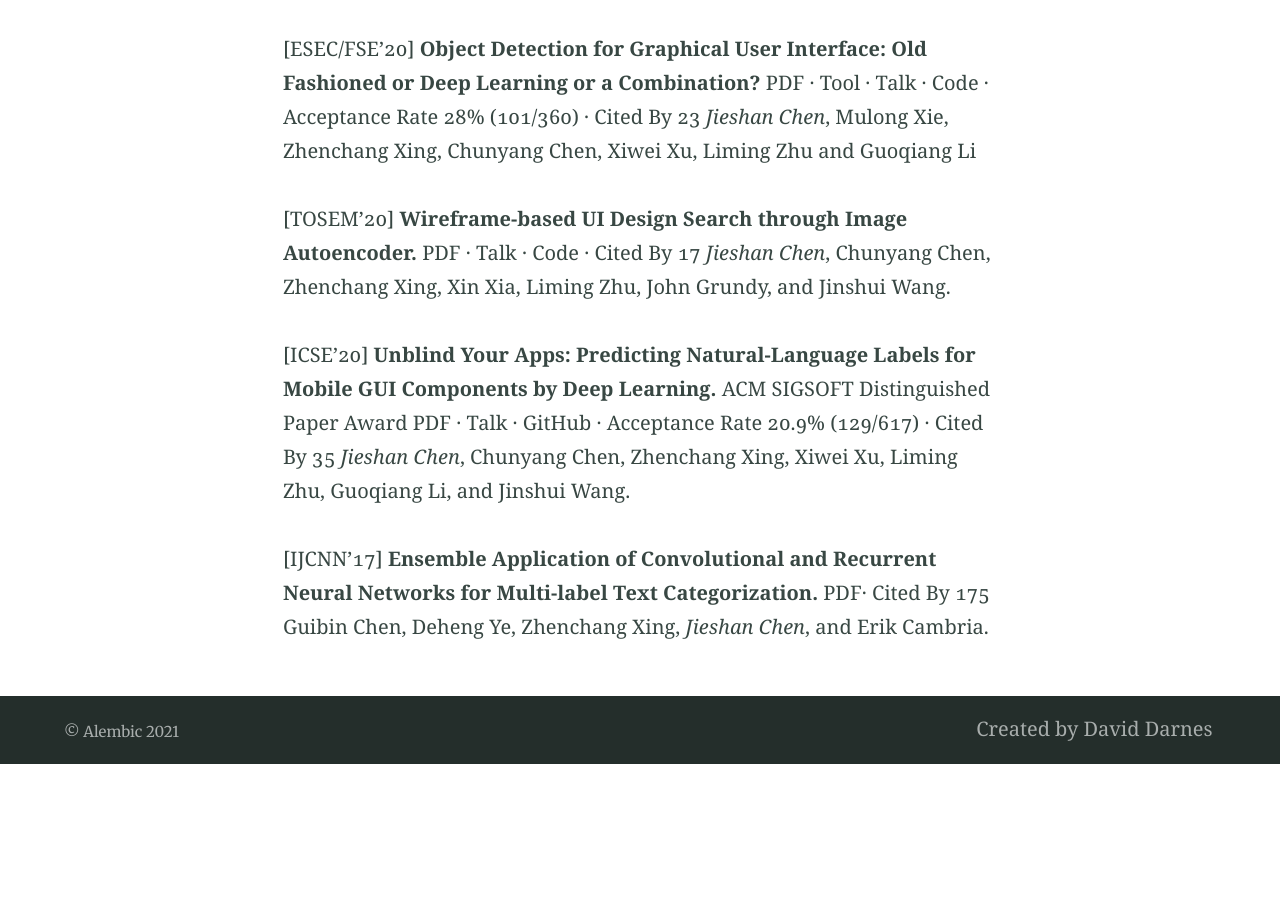
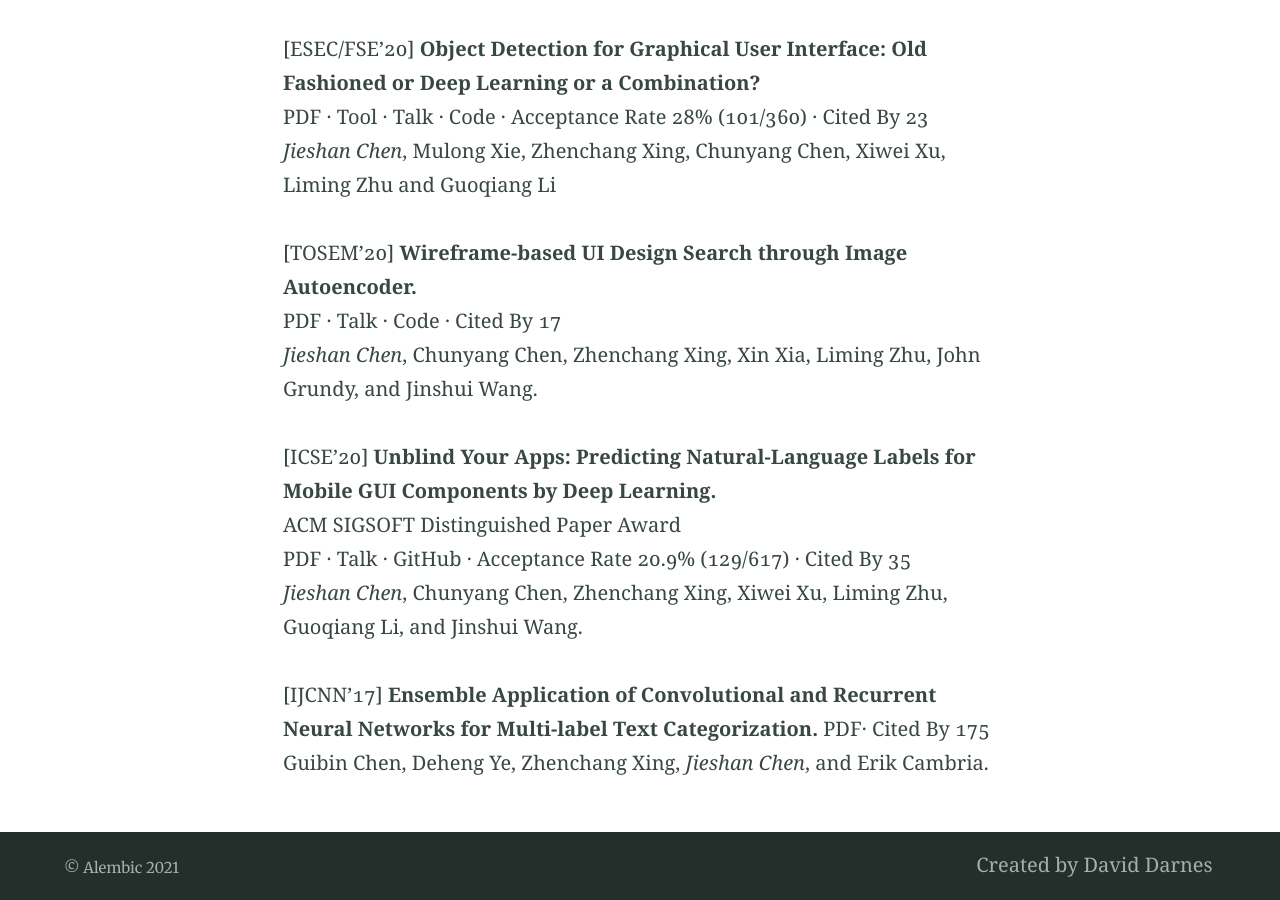
Before and after one commit to chenjshnn/chenjshnn.github.io, a Jekyll site: the page built from index.md, in a window 1280 px wide and 900 px high, scrolled down 1327 px. Built offline with Jekyll 4.4.1, drawn with Linux system fonts in a browser that asks for light colours; before the commit the page ends 2091 px from its top, so only the background shows below that.

```diff
--- a/index.md
+++ b/index.md
@@ -24,18 +24,18 @@ I am a PhD student in computer science in the Australian National University. My
 To appear. Acceptance Rate 12.5% (324/2,597)  <br />
 *Jieshan Chen*, Amanda Swearngin, Jason Wu, Titus Barik, Jeffrey Nichols and Xiaoyi Zhang.
 
-[ESEC/FSE'20] **Object Detection for Graphical User Interface: Old Fashioned or Deep Learning or a Combination?**
-PDF · Tool · Talk · Code · Acceptance Rate 28% (101/360) · Cited By 23
+[ESEC/FSE'20] **Object Detection for Graphical User Interface: Old Fashioned or Deep Learning or a Combination?** <br />
+PDF · Tool · Talk · Code · Acceptance Rate 28% (101/360) · Cited By 23 <br />
 *Jieshan Chen*, Mulong Xie, Zhenchang Xing, Chunyang Chen, Xiwei Xu, Liming Zhu and Guoqiang Li
 
-[TOSEM'20] **Wireframe-based UI Design Search through Image Autoencoder.**
-PDF · Talk · Code · Cited By 17
+[TOSEM'20] **Wireframe-based UI Design Search through Image Autoencoder.** <br />
+PDF · Talk · Code · Cited By 17 <br />
 *Jieshan Chen*, Chunyang Chen, Zhenchang Xing, Xin Xia, Liming Zhu, John Grundy, and Jinshui Wang.
 
 
-[ICSE'20] **Unblind Your Apps: Predicting Natural-Language Labels for Mobile GUI Components by Deep Learning.**
-ACM SIGSOFT Distinguished Paper Award
-PDF · Talk · GitHub · Acceptance Rate 20.9% (129/617) · Cited By 35
+[ICSE'20] **Unblind Your Apps: Predicting Natural-Language Labels for Mobile GUI Components by Deep Learning.** <br />
+ACM SIGSOFT Distinguished Paper Award <br />
+PDF · Talk · GitHub · Acceptance Rate 20.9% (129/617) · Cited By 35 <br />
 *Jieshan Chen*, Chunyang Chen, Zhenchang Xing, Xiwei Xu, Liming Zhu, Guoqiang Li, and Jinshui Wang.
 
 
```
